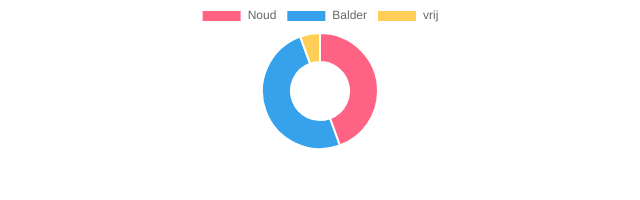
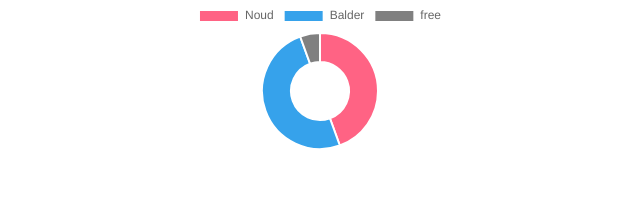
Before and after one commit to noud/cra-chart, a React (Create React App) app: page / in a window 1280 px wide. Shown: the top 200 px of the page, without its empty margins (320-960 px from the left). Built offline with nearby package versions, Linux system fonts and the light colour scheme.

Commit message:
data example free color and label

```diff
--- a/src/components/MyChart.js
+++ b/src/components/MyChart.js
@@ -3,6 +3,11 @@ import React from 'react';
 import Chart, { Doughnut } from 'react-chartjs-2';
 import { defaults } from 'react-chartjs-2';
 import merge from 'lodash.merge';
+
+const free = {
+  color: 'gray',
+  label: 'free'
+};
 
 // Disable animating charts by default.
 defaults.global.animation = false;
@@ -50,19 +55,19 @@ class MyChart extends React.Component {
           labels: [
             'Noud',
             'Balder',
-            'vrij'
+            free.label
           ],
           datasets: [{
             data: [40, 45, 5],
             backgroundColor: [
             '#FF6384',
             '#36A2EB',
-            '#FFCE56'
+            free.color
             ],
             hoverBackgroundColor: [
             '#FF6384',
             '#36A2EB',
-            '#FFCE56'
+            free.color
             ]
           }]
         };
```
